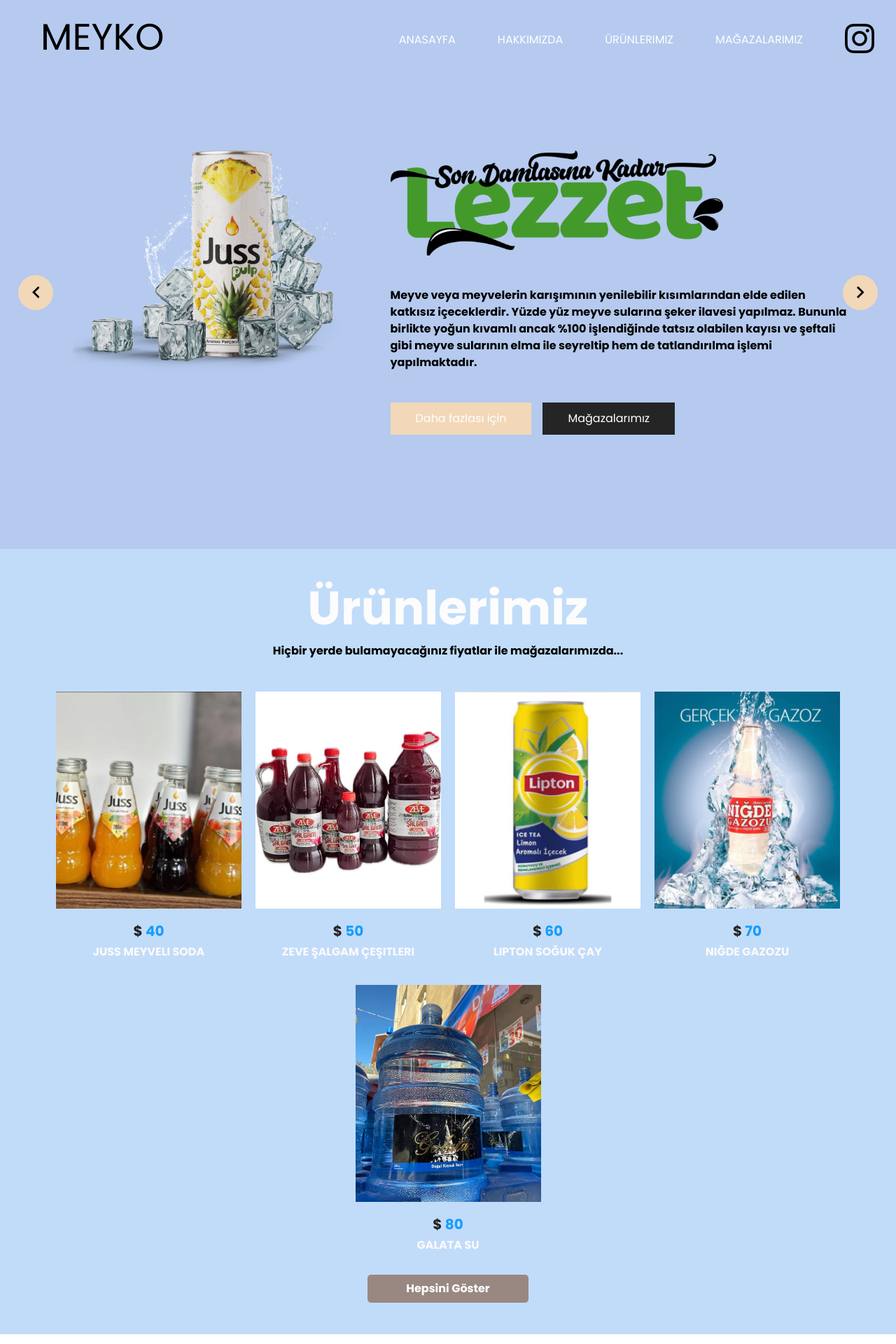
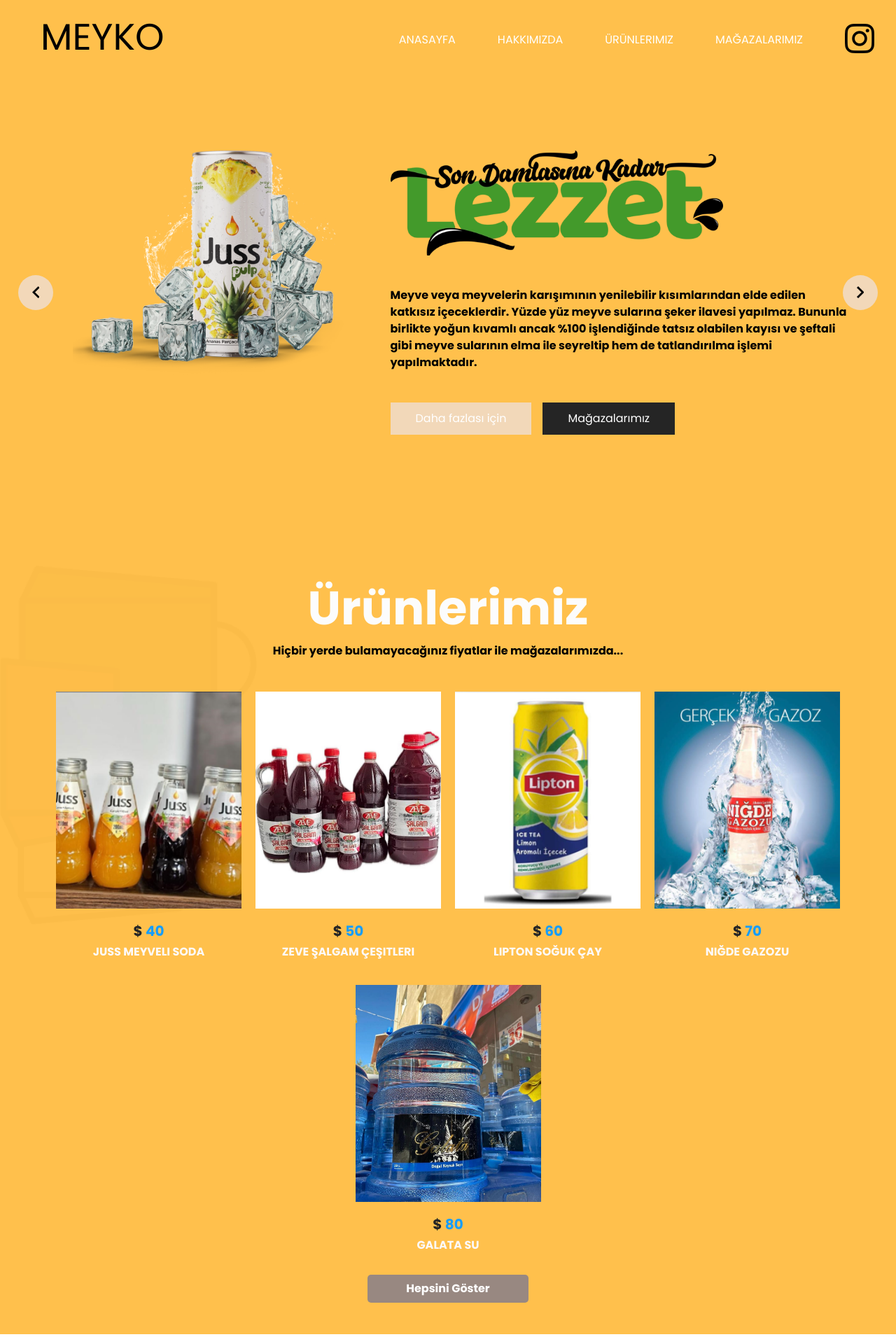
Before and after one commit to wiemarko/Mey-ko, a PHP site: page / in a window 1280 px wide. Shown: the top 1920 px of the page at 70% size. Run offline with PHP 8.4, Linux system fonts and the light colour scheme; some libraries are stand-ins or nearby versions.

Commit message:
Update style.css

```diff
--- a/css/style.css
+++ b/css/style.css
@@ -37,7 +37,7 @@ body {
 /*header section*/
 .hero_area {
   height: 98vh;
-  background-color: #b5caee;
+  background-color: 	#FFA500B3;
 }
 
 .sub_page .hero_area {
@@ -282,7 +282,7 @@ a:focus {
 
 .brand_section {
   text-align: center;
-  background-color: #c1dcf9;
+  background-color: #FFA500B3;
 }
 
 .brand_section h3 {
@@ -505,7 +505,7 @@ a:focus {
   background-repeat: no-repeat;
   background-size: 10px;
   background-position: center;
-  background-color: #c1dcf9;
+  background-color: #FFA500B3;
   -webkit-transform: translateY(-50%);
           transform: translateY(-50%);
 }
@@ -580,7 +580,7 @@ a:focus {
 }
 
 .info_section {
-  background-color: #c1dcf9;
+  background-color: #FFA500B3;
 }
 
 .info_items {
```
